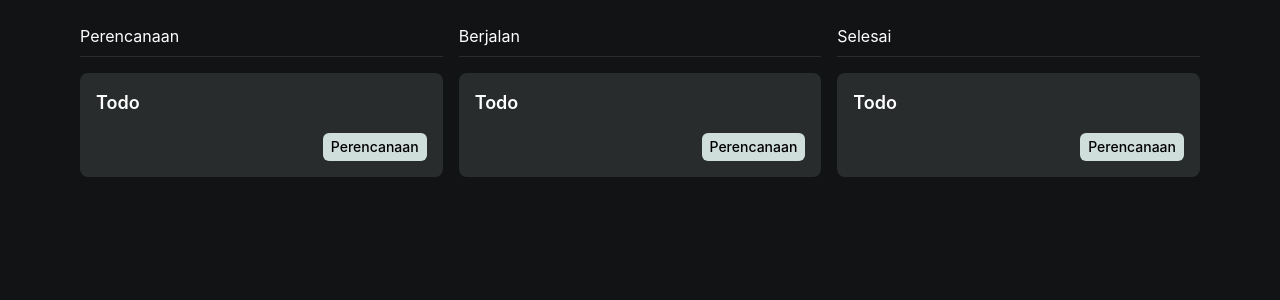
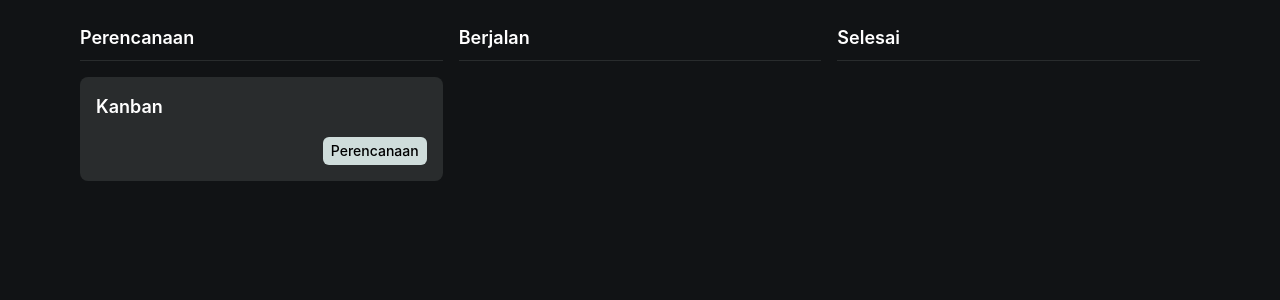
Before and after one commit to fatihjr5/zustand_kanban, a React (Vite) app: page / in a window 1280 px wide. Shown: the top 300 px of the page. Built offline with nearby package versions, Linux system fonts and the light colour scheme.

Commit message:
moving task

```diff
--- a/src/components/column/index.jsx
+++ b/src/components/column/index.jsx
@@ -1,19 +1,26 @@
-import PropTypes from 'prop-types'
-import Task from '../task'
+import PropTypes from 'prop-types';
+import useStore from '../../store';
+import Task from '../task';
 
-function Column({state}) {
+function Column({ state }) {
+  const tasks = useStore((store) => store.task.filter((task) => task.state === state));
+
   return (
     <div>
-        <div className='border-b border-b-[#292C2D] pb-2'>
-            <h5 className="text-lg-font-semibold text-white">{state}</h5>
-        </div>
-        <Task title='Todo'/>
+      <div className='border-b border-b-[#292C2D] pb-2'>
+        <h5 className="text-lg font-semibold text-white">{state}</h5>
+      </div>
+      {
+        tasks.map((item) => (
+          <Task title={item.title} key={item.title} />
+        ))
+      }
     </div>
   )
 }
+
 Column.propTypes = {
-    state: PropTypes.string.isRequired
+  state: PropTypes.string.isRequired
 }
 
-
-export default Column
+export default Column;
--- a/src/components/task/index.jsx
+++ b/src/components/task/index.jsx
@@ -1,20 +1,19 @@
-import PropTypes from 'prop-types'
-import status from '../../store/index'
+import PropTypes from 'prop-types';
+import useStore from '../../store/index';
 
-function Task({title}) {
-  const tasks = status((state) => state.task);
+function Task({ title }) {
+  const task = useStore((state) => state.task.find((task) => task.title === title));
 
   return (
     <div className='bg-[#292C2D] w-auto p-4 rounded-lg my-4 mx-auto hover:scale-105 transition-all'>
-      <h5 className='text-lg font-semibold text-white'>{title}</h5>
-      <p className='ms-auto text-black px-2 py-1 font-medium rounded-md mt-4 text-sm bg-[#CFDDDB] w-fit'>{tasks[0].state}</p>
+      <h5 className='text-lg font-semibold text-white'>{task.title}</h5>
+      <p className='ms-auto text-black px-2 py-1 font-medium rounded-md mt-4 text-sm bg-[#CFDDDB] w-fit'>{task.state}</p>
     </div>
-  )
+  );
 }
 
 Task.propTypes = {
-    title: PropTypes.string.isRequired,
-}
-
+  title: PropTypes.string.isRequired,
+};
 
 export default Task;
--- a/src/store/index.js
+++ b/src/store/index.js
@@ -1,7 +1,8 @@
+/* eslint-disable no-unused-vars */
 import { create } from 'zustand';
 
-const status = create(() => ({
-    task: [{ title: "uji", state: "Perencanaan" }],
+const useStore = create((set) => ({
+  task: [{ title: "Kanban", state: "Perencanaan" }],
 }));
 
-export default status
+export default useStore;
```
